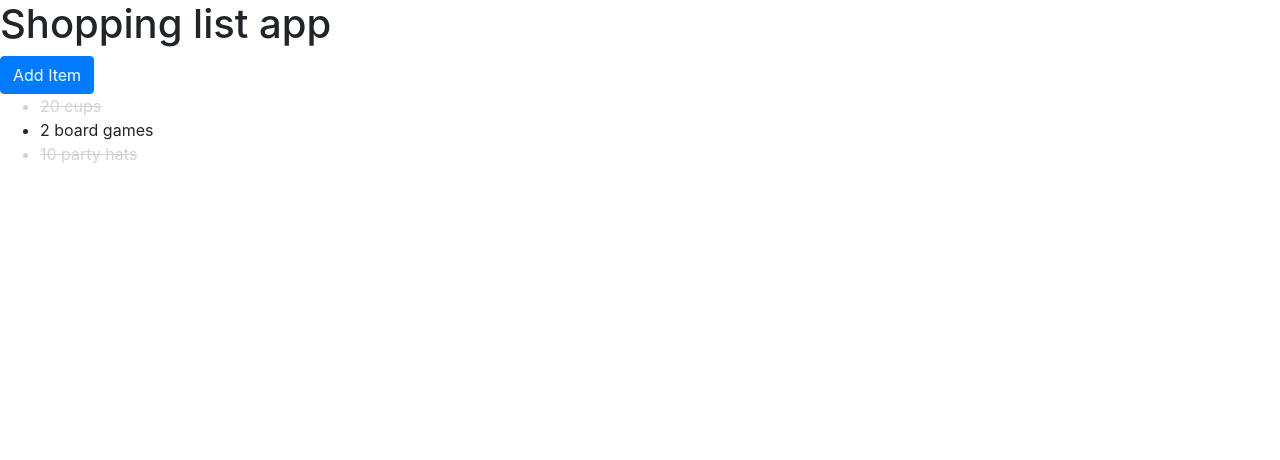
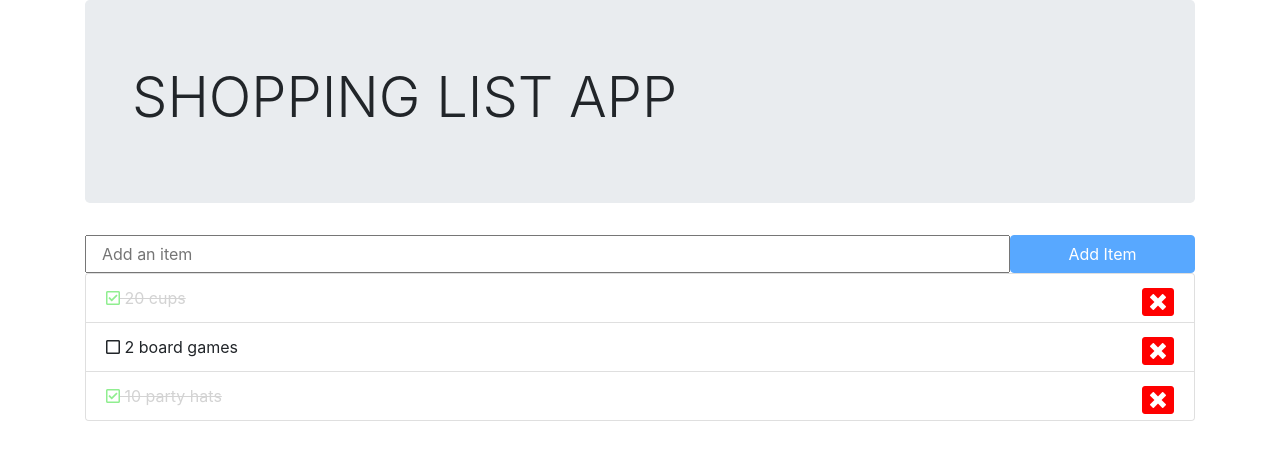
Before and after one commit to bboayes7/vue-shoppinglist, a plain HTML site: page index.html in a window 1280 px wide. Drawn offline with nearby package versions, Linux system fonts and the light colour scheme.

Commit message:
it works

```diff
--- a/css/styles.css
+++ b/css/styles.css
@@ -2,3 +2,33 @@
     text-decoration: line-through;
     color: lightgrey;
 }
+
+.fa-check-square{
+    color: lightgreen;
+    text-decoration: none;
+}
+
+.list-group-item {
+    cursor: pointer;
+}
+
+.list-group-item:hover {
+    opacity: .9;
+}
+
+.fade-enter-active, .fade-leave-active {
+    transition: opacity .5s;
+  }
+
+  .fade-enter, .fade-leave-to /* .fade-leave-active below version 2.1.8 */ {
+    opacity: 0;
+  }
+
+  .fa-window-close {
+      color: red;
+      float: right;
+  }
+
+  .fa-window-close:hover {
+      opacity: 0.9;
+  }
--- a/index.html
+++ b/index.html
@@ -7,26 +7,31 @@
         <meta name="description" content="">
         <meta name="viewport" content="width=device-width, initial-scale=1">
         <link rel="stylesheet" href="css/styles.css">
-
+        <link rel="stylesheet" href="https://use.fontawesome.com/releases/v5.8.1/css/all.css" integrity="sha384-50oBUHEmvpQ+1lW4y57PTFmhCaXp0ML5d60M1M7uH2+nqUivzIebhndOJK28anvf" crossorigin="anonymous">
+        <link rel="stylesheet" href="https://stackpath.bootstrapcdn.com/bootstrap/4.3.1/css/bootstrap.min.css" integrity="sha384-ggOyR0iXCbMQv3Xipma34MD+dH/1fQ784/j6cY/iJTQUOhcWr7x9JvoRxT2MZw1T" crossorigin="anonymous">
     </head>
     <body>
-        <div id="shopping-list">
-            <div class="header">
-                <h1>{{ header }}</h1>
-                <button v-if="state === 'default'" class="btn btn-primary" @click="changeState('edit')">Add Item</button>
-                <button v-else class="btn btn-danger" @click="changeState('default')">Cancel</button>
+        <div id="shopping-list" class="container">
+            <div class="jumbotron">
+                <h1 class="display-4 col-12">{{ header.toUpperCase() }}</h1>
             </div>
-            <div v-if="state === 'edit'" class="add-item-form">
-                <input v-model="newItem" type="text" placeholder="Add an item" @keyup.enter="addItem">
-                <button class="btn btn-primary" :disabled="newItem.length === 0" @click="addItem">Add Item</button>
+
+            <form class="add-item-form input-group">
+                <input class="col-10" v-model="newItem" type="text" placeholder="Add an item" @keyup.enter="addItem">
+                <button class="btn btn-primary col-2" :disabled="newItem.length === 0" @click="addItem">Add Item</button>
+            </form>
+            <div class="card">
+                <ul class="list-group list-group-flush">
+                    <transition-group name="fade">
+                        <li v-for="item in reversedItems" :key="item.id" :class="{strikeout: item.purchased}" @click="togglePurchased(item)" class="list-group-item"><i :class="checkboxToggled(item)"></i> {{ item.label }} <i @click="deleteItem(item)" class="fas fa-window-close fa-2x" :title="messageArchive"></i></li>
+                    </transition-group>
+                </ul>
             </div>
-            <ul>
-                <li v-for="item in reversedItems" :class="{strikeout: item.purchased}" @click="togglePurchased(item)">{{ item.label }}</li>
-            </ul>
-            <p v-if="items.length === 0">All items bought.</p>
+
+            <p class="alert alert-success" role="alert" v-if="items.length === 0">All items bought.</p>
         </div>
         <script src="https://unpkg.com/vue"></script>
         <script src="js/app.js"></script>
-        <link rel="stylesheet" href="https://stackpath.bootstrapcdn.com/bootstrap/4.3.1/css/bootstrap.min.css" integrity="sha384-ggOyR0iXCbMQv3Xipma34MD+dH/1fQ784/j6cY/iJTQUOhcWr7x9JvoRxT2MZw1T" crossorigin="anonymous">
+
     </body>
 </html>
--- a/js/app.js
+++ b/js/app.js
@@ -1,23 +1,26 @@
 var shoppingList = new Vue({
     el: '#shopping-list',
     data: {
-        state: 'default',
         header: 'Shopping list app',
         newItem: '',
         items: [
             {
+                id: 0,
                 label: '10 party hats',
                 purchased: true
             },
             {
+                id: 1,
                 label: '2 board games',
                 purchased: false
             },
             {
+                id: 2,
                 label: '20 cups',
                 purchased: true
             }
         ],
+        messageArchive: 'archive this item'
     },
     computed: {
         reversedItems() {
@@ -29,18 +32,26 @@ var shoppingList = new Vue({
             if(!this.newItem){
                 return;
             }
+
             this.items.push({
+                id: this.items.length,
                 label: this.newItem,
                 purchased: false
             });
             this.newItem = '';
         },
-        changeState: function(newState){
-            this.state = newState;
-            this.newItem = '';
-        },
         togglePurchased: function(item){
             item.purchased = !item.purchased;
+        },
+        deleteItem: function(deletedItem){
+            this.items = this.items.filter(item => item !== deletedItem)
+        },
+        checkboxToggled(item){
+            if(item.purchased){
+                return 'far fa-check-square'
+            } else{
+                return 'far fa-square'
+            }
         }
     }
 })
```
